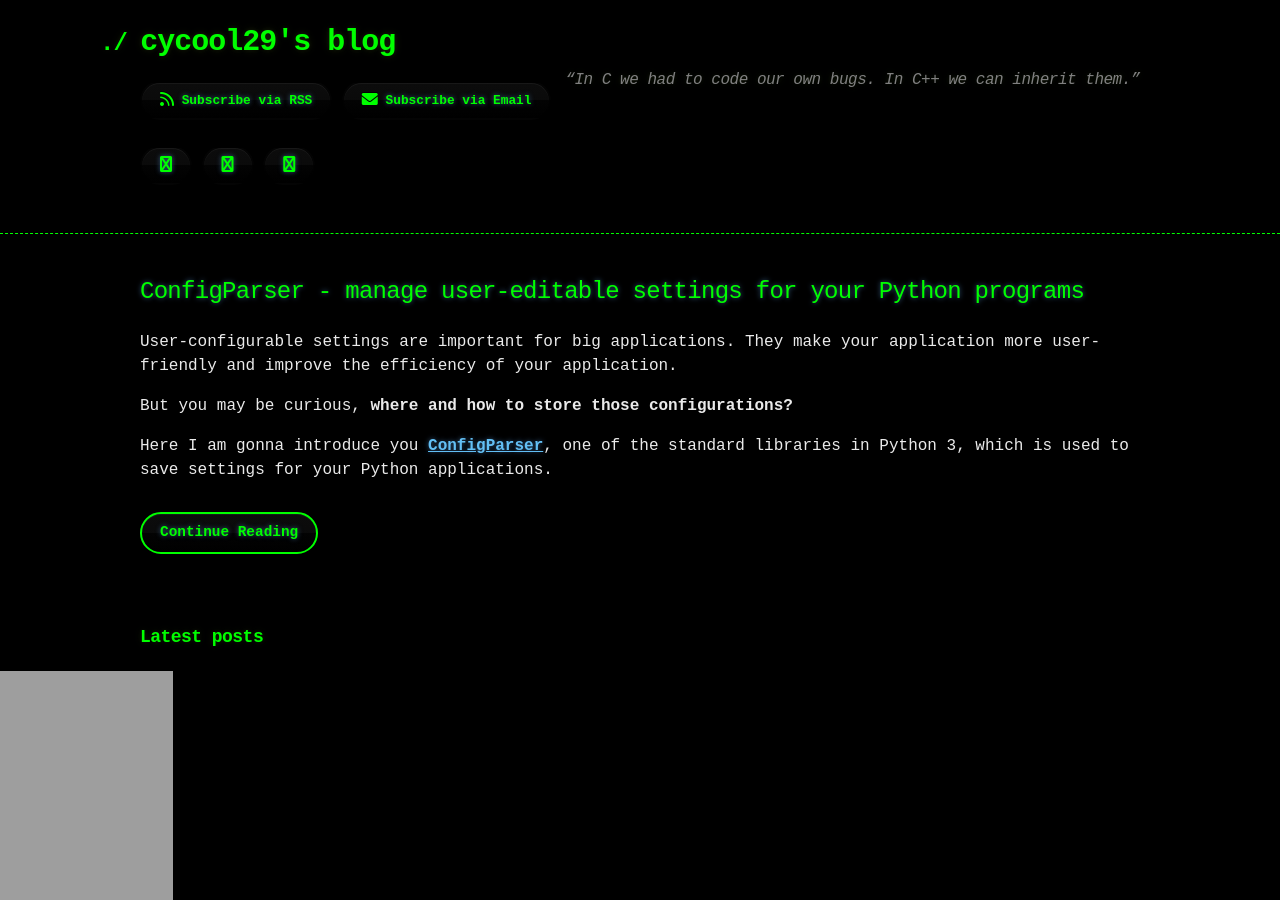
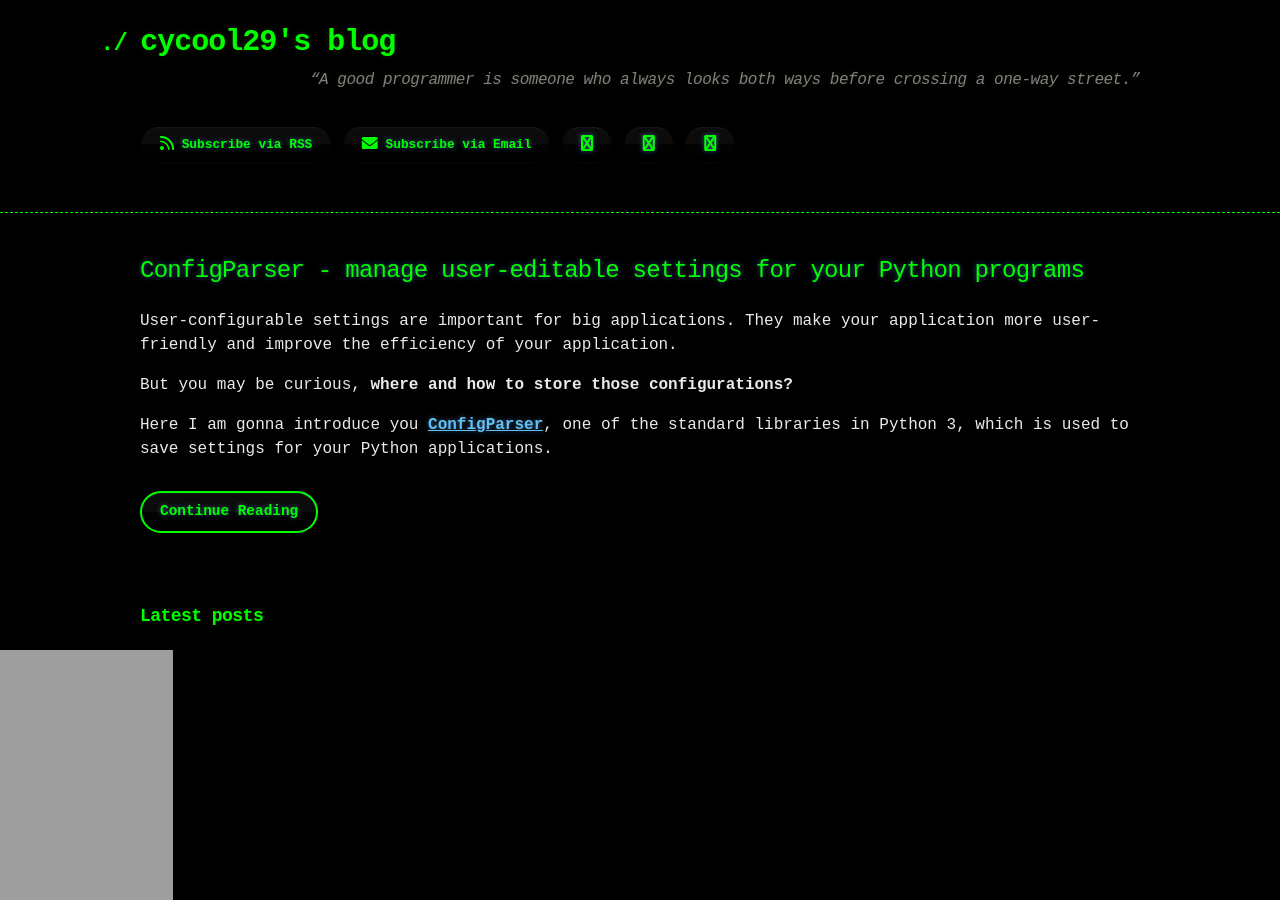
Before and after one commit to cycool29/cycool29.github.io, a Jekyll site: the page built from index.md, in a window 1280 px wide and 900 px high. Built offline with Jekyll 4.4.1, drawn with Linux system fonts in a browser that asks for light colours; a style sheet for code colours, icons or effects is not loaded.

Commit message:
Update quotes

```diff
--- a/_config.yml
+++ b/_config.yml
@@ -1,5 +1,5 @@
 title: cycool29's blog
-description: "“In C we had to code our own bugs. In C++ we can inherit them.” "
+description: "“A good programmer is someone who always looks both ways before crossing a one-way street.” "
 bio: A high school student. Intermediate in Python, Git, Bash. Learning JavaScript. He/Him. "
 author: cycool29
 url: https://cycool29.github.io
```
